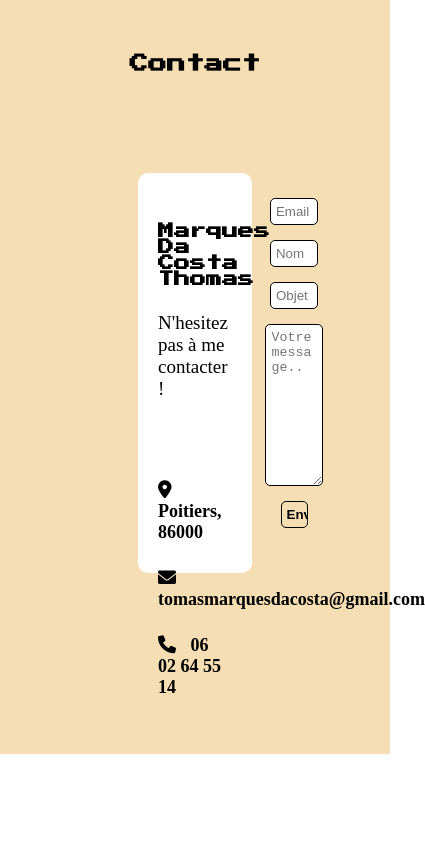
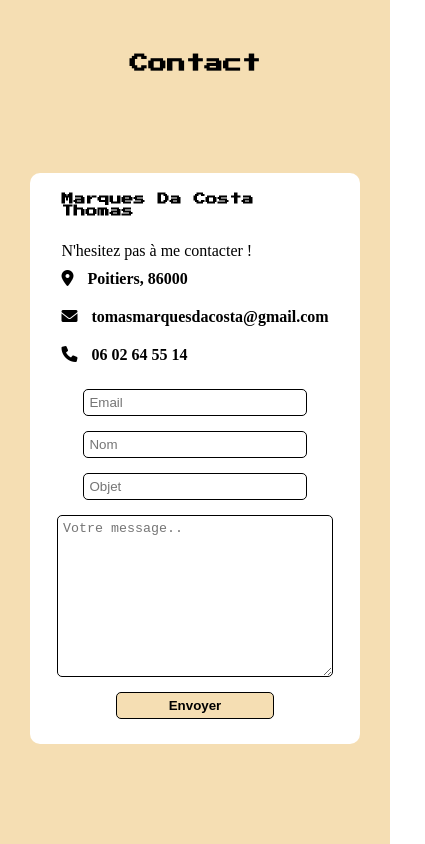
Before and after one commit to marquesdacosta/Portfolio, a plain HTML site: page index.html in a window 390 px wide. Shown: the part 2907-3751 px from the top of the page, 425 px wide, since content can reach past the window. Before the commit the page ends 3661 px from the top, so only its background shows below. Drawn offline with Linux system fonts and the light colour scheme.

Commit message:
responsive section contact

```diff
--- a/scss/style.scss
+++ b/scss/style.scss
@@ -228,6 +228,9 @@ header {
     font-family: 'Press Start 2P', cursive;
     letter-spacing: -10px;
     height: 665px;
+    h1,h2 {
+        width: 100%;
+    }
     .reseaux {
         margin-top: 50px;
         display: flex;
@@ -908,7 +911,7 @@ h2 span {
             background-color: white;
             border-radius: 10px;
             .container__left {
-                padding: 50px 20px;
+                padding: 50px 0px 50px 20px;
                 width: 60%;
                 display: flex;
                 flex-direction: column;
@@ -942,7 +945,7 @@ h2 span {
             }
             .container__right {
                 width: 40%;
-                padding: 25px 25px;
+                padding: 25px 25px 25px 0px;
                 border-radius: 10px;
                 form {
                     display: flex;
@@ -980,7 +983,82 @@ h2 span {
 
 // RESPONSIVE //
 
+@media (max-width: 1400px) {
+    .contact {
+        .container__form {
+            .form__content {
+                .container__left {
+                    .left__name {
+                        h4 {
+                            font-size: 12px;
+                        }
+                        p {
+                            font-size: 16px;
+                        }
+                    }
+                    .left__info {
+                        gap: 50px;
+                        p {
+                            font-size: 16px;
+                        }
+                    }
+                }
+            }
+        }
+    }
+}
+@media (max-width: 1200px) {
+    .contact {
+        .container__form {
+            width: 80%;
+        }
+    }
+}
+@media (max-width: 1000px) {
+    .contact {
+        .container__form {
+            width: 100%;
+        }
+    }
+}
 
+@media (max-width: 800px){
+    .contact {
+        height: auto;
+        .container__form {
+            height: auto;
+            .form__content {
+                height: auto;
+                flex-direction: column;
+                align-items: center;
+                .container__left {
+                    padding: 20px 0px 0px 0px;
+                    width: auto;
+                    gap: 10px;
+                    .left__info {
+                        gap: 20px;
+                    }
+                }
+                .container__right {
+                    width: 60%;
+                    padding: 25px 0px 25px 0px;
+                }
+            }
+        }
+    }
+}
+@media (max-width: 600px) {
+    .contact {
+        padding: 250px 30px 100px 30px;
+        .container__form {
+            .form__content {
+                .container__right {
+                    width: 80%;
+                }
+            }
+        }
+    }
+}
 
 // FOOTER //
 
```
Also changed, not shown: css/style.css, 1 other file.
